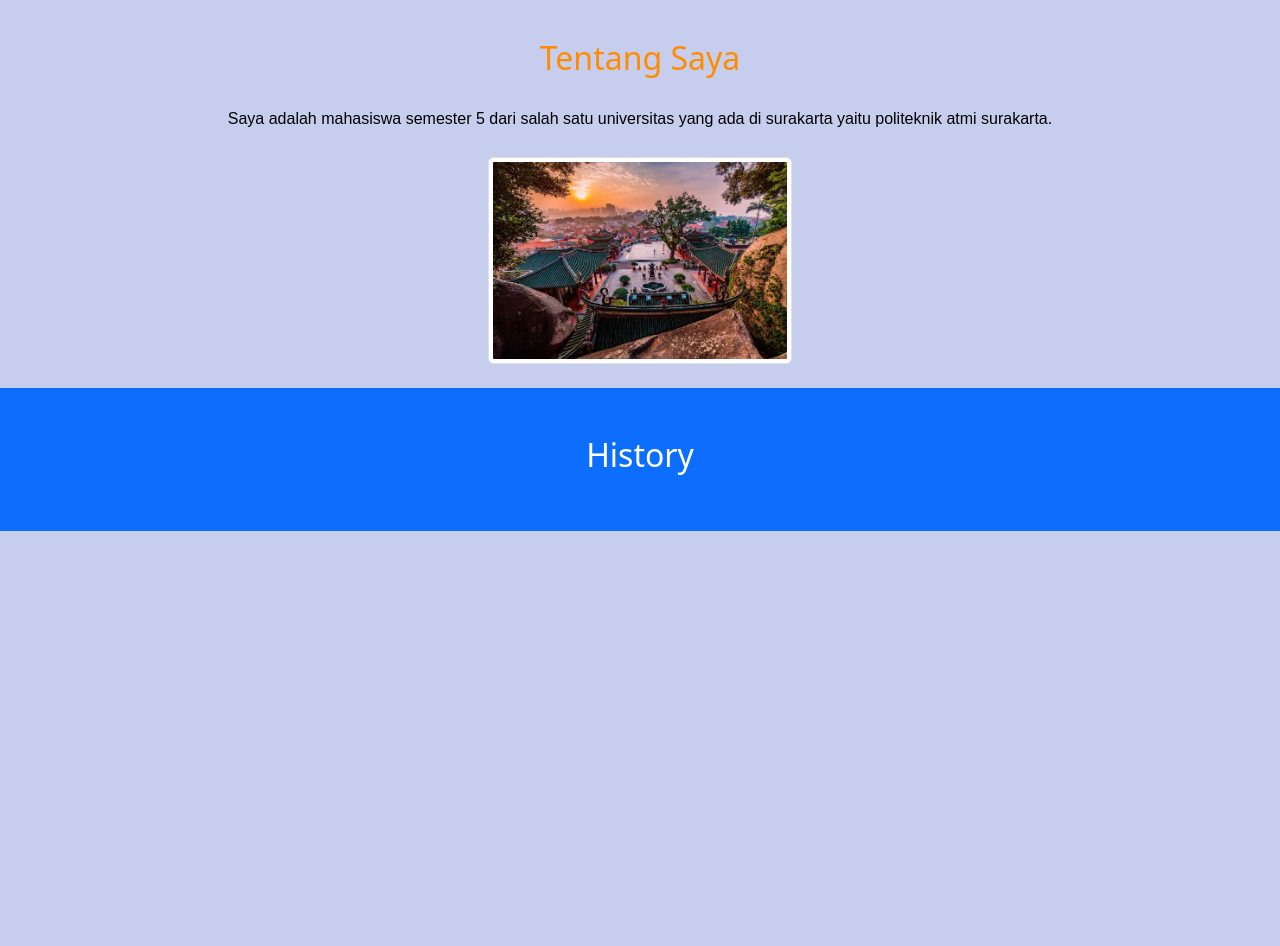
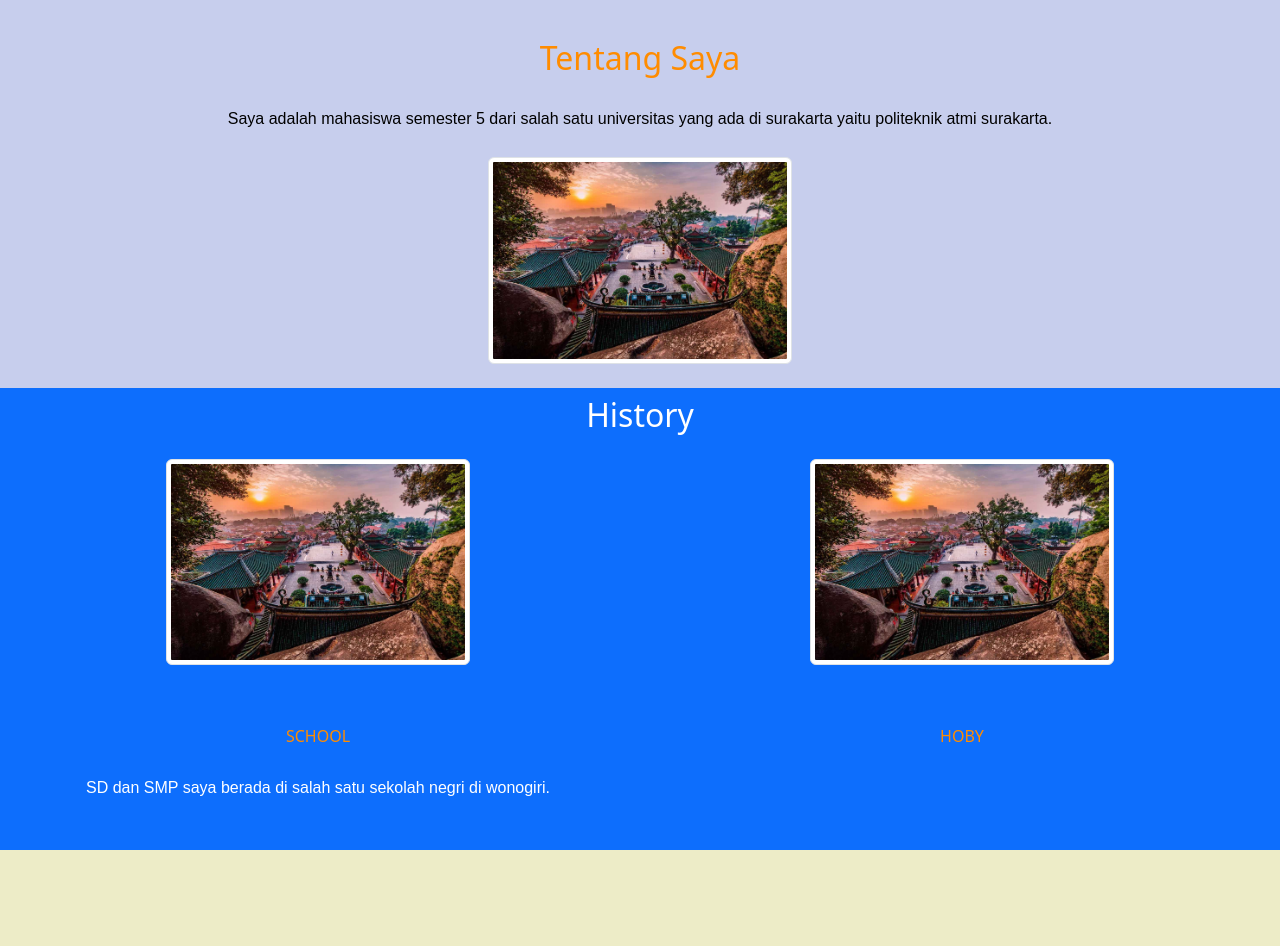
Before and after one commit to danis484/Web-Bootstrap-Danis, a PHP site: page / in a window 1280 px wide. Shown: the part 336-1282 px from the top of the page. Before the commit the page ends 867 px from the top, so only its background shows below. Run offline with PHP 8.4, Linux system fonts and the light colour scheme.

Commit message:
update hari kamis

```diff
--- a/asset/css/myStyle.css
+++ b/asset/css/myStyle.css
@@ -36,3 +36,11 @@ background-color: brown;
 .text-color{
     color: darkorange;
 }
+.selector {
+    padding-top: 10%;
+}
+.kuning {
+
+    background-color: #edecc7;
+
+}
--- a/index.html
+++ b/index.html
@@ -1,11 +1,13 @@
 <!DOCTYPE html>
 <html lang="en">
+
 <head>
     <title> Web-Bootstrap </title>
     <link rel="stylesheet" href="asset/css/bootstrap.min.css">
     <link rel="stylesheet" href="asset/css/myStyle.css">
     <script src="https://cdn.jsdelivr.net/npm/bootstrap@5.3.3/dist/js/bootstrap.bundle.min.js"></script>
 </head>
+
 <body>
     <div class="container-fluid p-2 bg-secondary text-white text-center body">
         <pre>
@@ -26,18 +28,35 @@
         <div class="container-fluid p-4 ungu text-color text-center">
             <div class="container mt-3">
                 <h2>Tentang Saya</h2>
-  <p>Saya adalah mahasiswa semester 5 dari salah satu universitas yang ada di surakarta yaitu politeknik atmi surakarta.</p>
+                <p>Saya adalah mahasiswa semester 5 dari salah satu universitas yang ada di surakarta yaitu politeknik
+                    atmi surakarta.</p>
                 <img src="asset/img/pulau2.jpg" class="img-thumbnail" alt="Cinque Terre" width="304" height="236">
             </div>
         </div>
 
 
         <div>
-                <div class="col p-5 bg-primary text-white text-center">
+            <div class="col p-2 bg-primary text-white text-center">
                 <h2>History</h2>
+                <div class="row">
+                    <div class="col-sm-6 bg-primary text-white p-3">
+                        <img src="asset/img/pulau2.jpg" class="img-thumbnail" alt="Cinque Terre" width="304"
+                            height="236">
+                        <h6 class=" text-color selector">SCHOOL</h6>
 
+                        <P class="text-white">SD dan SMP saya berada di salah satu sekolah negri di wonogiri. </P>
+                    </div>
+                    <div class="col-sm-6 bg-primary text-white p-3">
+                        <img src="asset/img/pulau2.jpg" class="img-thumbnail" alt="Cinque Terre" width="304"
+                            height="236">
+                        <h6 class=" text-color selector ">HOBY</h6>
+                    </div>
+                </div>
+            </div>
+            <div>
+                <div class="col p-5 kuning text-white text-center"></div>
             </div>
 
+</body>
 
-        </body>
 </html>
```
Lines whose indentation alone changed are shown as unchanged.
